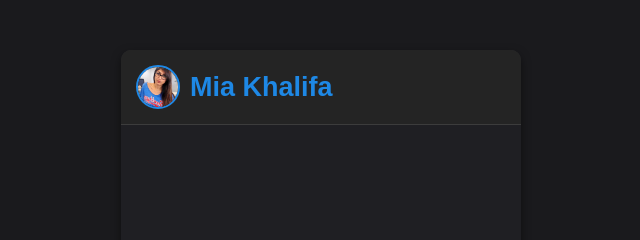
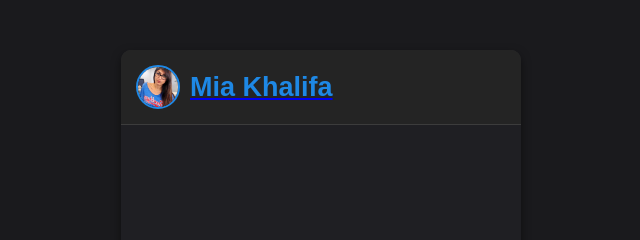
Before and after one commit to Evildead305r/ProjectMia, a plain HTML site: page index.html in a window 1280 px wide. Shown: the top 240 px of the page, 319-959 px from the left. Drawn offline with Linux system fonts and the light colour scheme.

Commit message:
Update index.html

```diff
--- a/index.html
+++ b/index.html
@@ -27,7 +27,7 @@
     <div class="chat-wrapper">
         <div class="chat-header">
             <img src="1.jpg" alt="Chatbot Avatar" class="chat-avatar">
-            <h2>Mia Khalifa</h2>
+            <a href="https://www.profitablecpmrate.com/unmq498wv?key=b277ee2dabbd02e0c7548ed041c4dbcc"><h2>Mia Khalifa</h2></a>
         </div>
         <div id="chatbox" class="chatbox"></div>
         <div class="chat-input-container">
```
